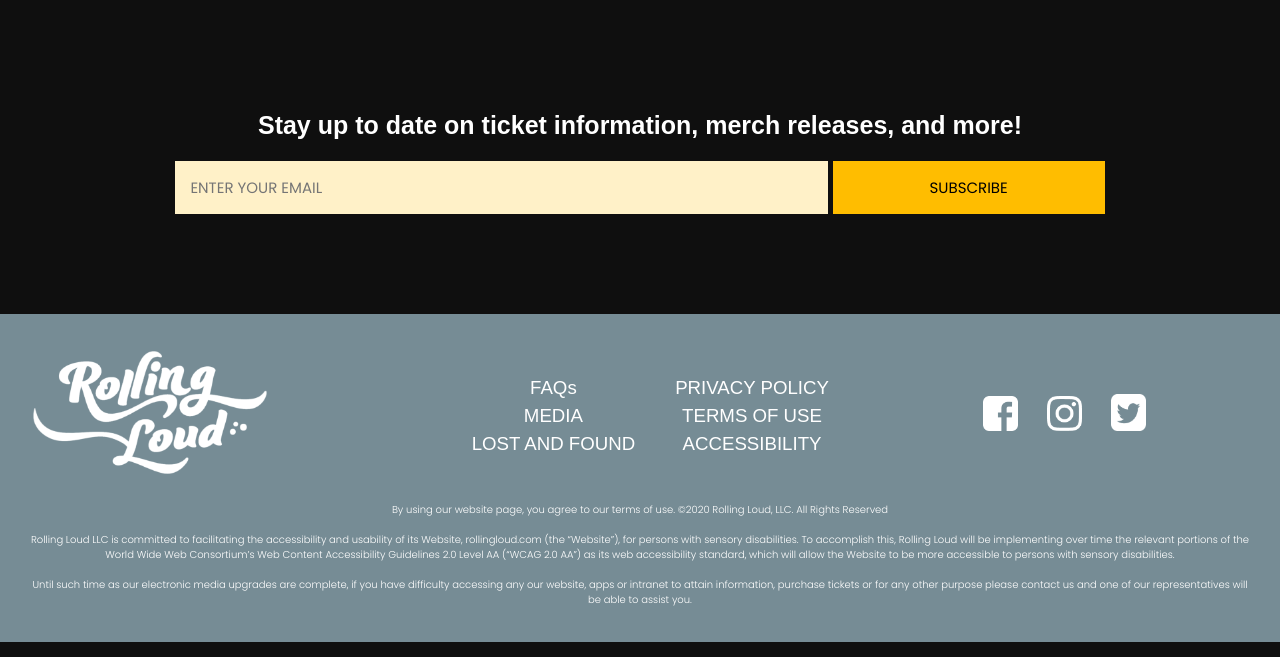
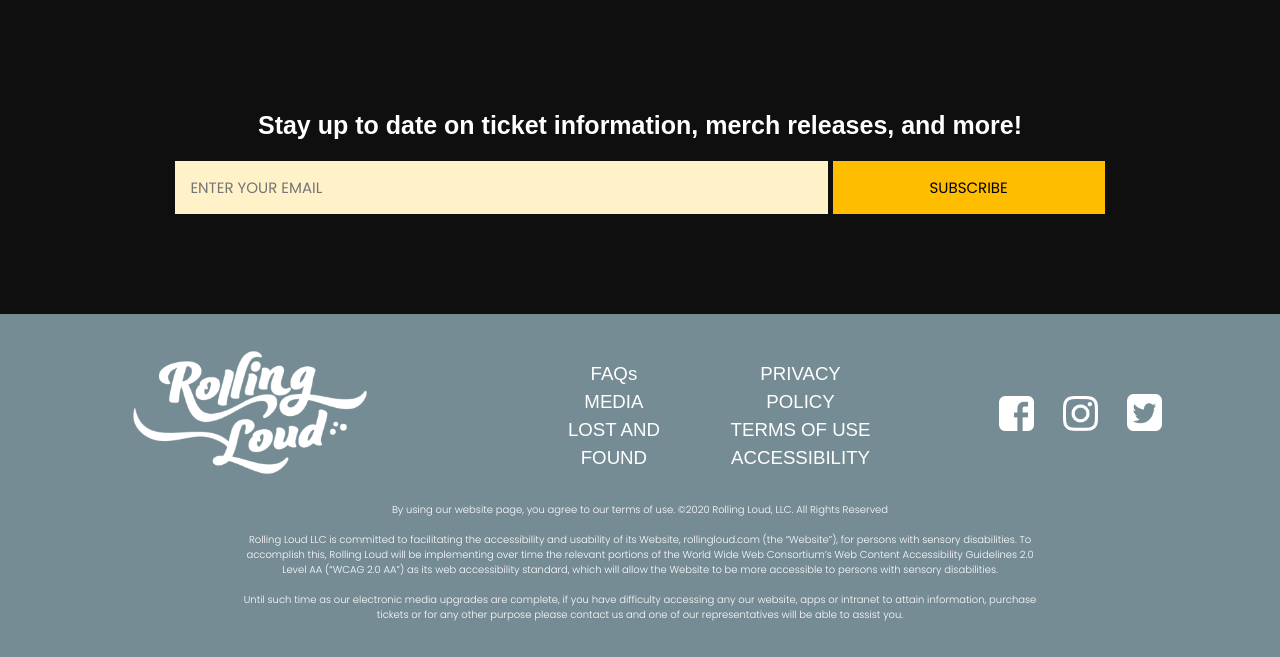
Before and after one commit to sophjang/rollingloud, a plain HTML site: page index.html in a window 1280 px wide. Shown: the part 3599-4256 px from the top of the page. Drawn offline with nearby package versions, Linux system fonts and the light colour scheme; a web font is replaced by a local one.

Commit message:
edited footer

```diff
--- a/style.css
+++ b/style.css
@@ -460,6 +460,8 @@ footer {
   display: flex;
   align-items: center;
   justify-content: space-evenly;
+  margin-left: 100px;
+  margin-right: auto;
 }
 
 .footer-logo img {
@@ -513,4 +515,7 @@ footer p {
   font-size: 10px;
   text-align: center;
   line-height: 1.5em;
+  width: 800px;
+  margin-left: auto;
+  margin-right: auto;
 }
```
Also changed, not shown: 2 other files.
